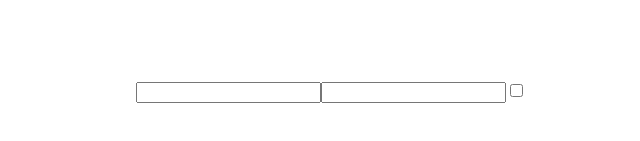
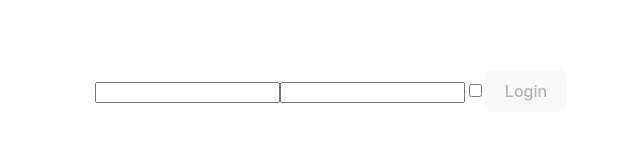
Before and after one commit to owlpsycho/Develhope-React, a React (Vite) app: page / in a window 1280 px wide. Shown: the part 309-450 px from the top of the page, without its empty margins (309-949 px from the left). Built offline with nearby package versions, Linux system fonts and the light colour scheme.

Commit message:
risoluzione esercizio 43

```diff
--- a/src/Login.jsx
+++ b/src/Login.jsx
@@ -1,6 +1,6 @@
-import { useState } from "react";
+import React, { useState } from "react";
 
-export function Login() {
+export function Login({ onLogin }) {
   const [data, setData] = useState({
     username: '',
     password: '',
@@ -11,23 +11,28 @@ export function Login() {
     const name = event.target.name;
     const value = event.target.type === 'checkbox' ? event.target.checked : event.target.value;
 
-
     setData(data => {
       return {
         ...data,
         [name]: value
+      }
+    });
+  }
 
-      }
-    })
-}
+  const isButtonDisabled = data.username === '' || data.password === '';
+
+  const handleLogin = () => {
+    onLogin(data);
+  };
 
   return (
     <>
-    <form>
-      <input type="text" name="username" value={data.username} onChange={handleInputChange} />
-      <input type="password" name="password" value={data.password} onChange={handleInputChange} />
-      <input type="checkbox" name="remember" value={data.remember} onChange={handleInputChange} />
-    </form>
+      <form>
+        <input type="text" name="username" value={data.username} onChange={handleInputChange} />
+        <input type="password" name="password" value={data.password} onChange={handleInputChange} />
+        <input type="checkbox" name="remember" value={data.remember} onChange={handleInputChange} />
+        <button onClick={handleLogin} disabled={isButtonDisabled}>Login</button>
+      </form>
     </>
   )
 }
```
